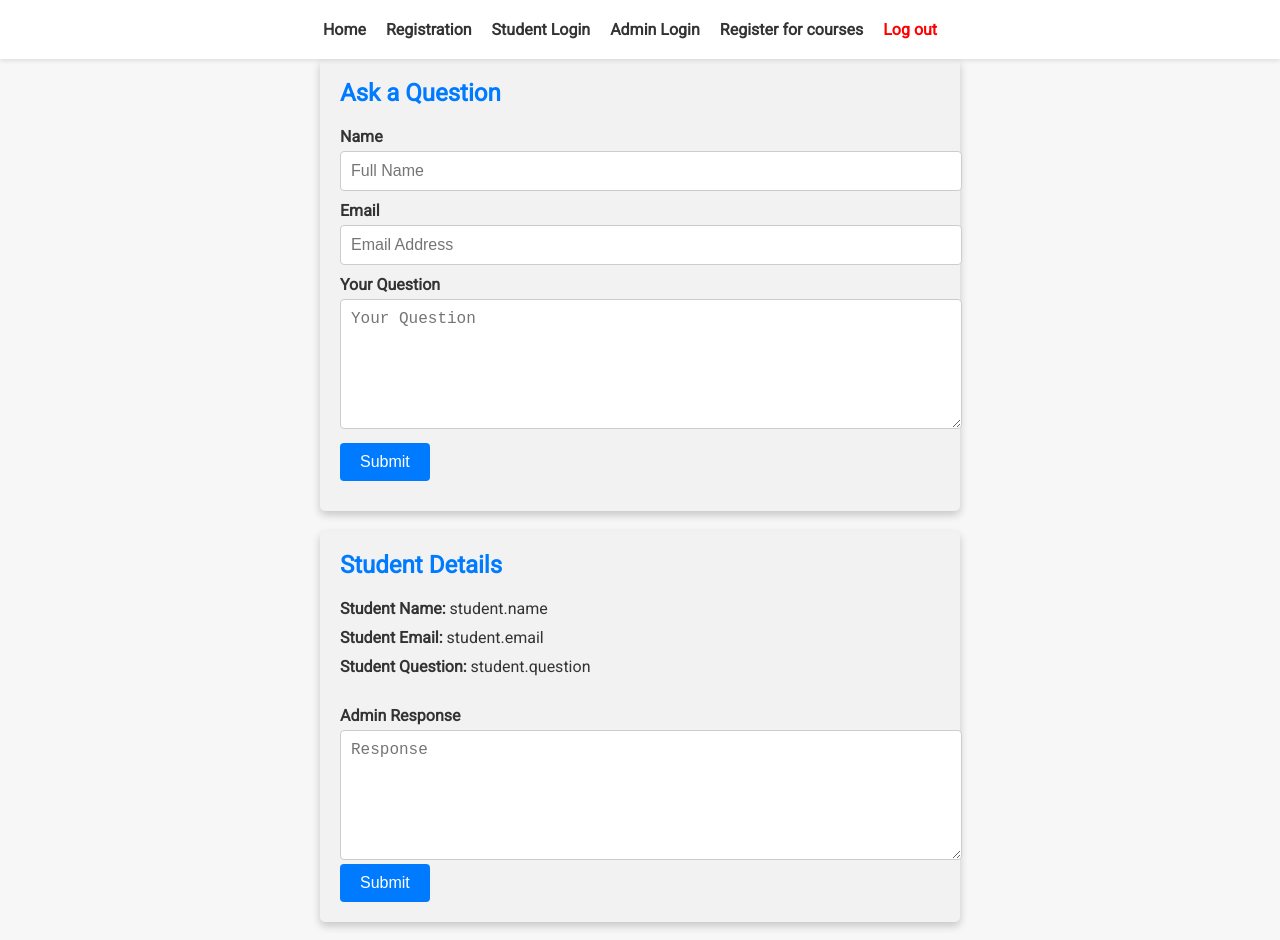
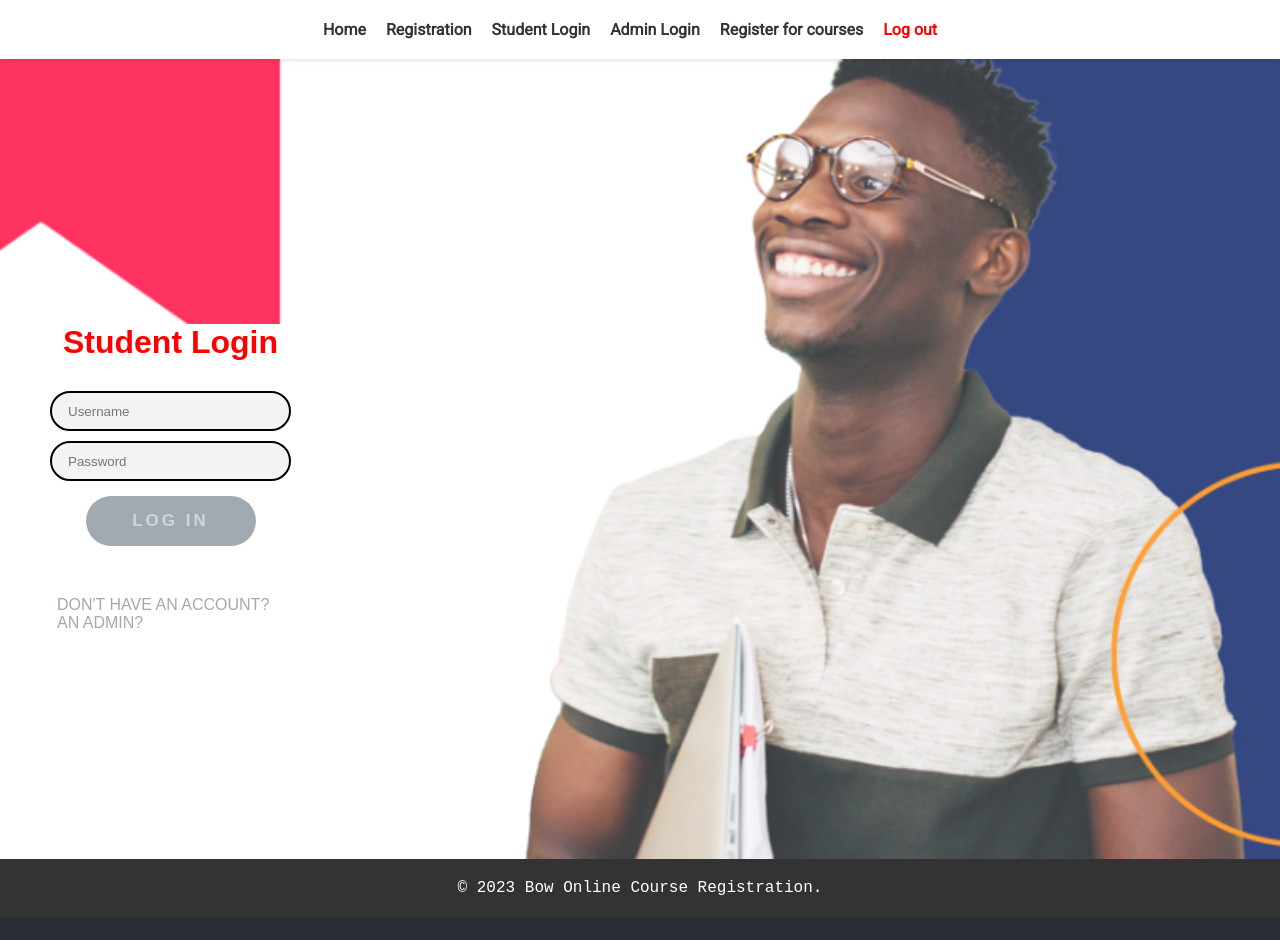
Before and after one commit to JoannaA21/course_registration_system, a React (Create React App) app in the folder a1/: page /login in a window 1280 px wide. Shown: the top 940 px of the page. After the commit the page ends 917 px from the top, so only its background shows below. Built offline with nearby package versions, Linux system fonts and the light colour scheme; a web font is replaced by a local one.

Commit message:
-Combined Forms of both student and admin in ContactForm.js

```diff
--- a/a1/src/components/Admin.js
+++ b/a1/src/components/Admin.js
@@ -4,6 +4,7 @@ import SearchCourse from "./SearchCourse"
 import { useState } from "react"
 import "../css/admin.css"
 import {CourseList} from './adminData'
+import ContactForm from "./ContactForm"
 
 export const Admin = () => {
     const token = JSON.parse(localStorage.getItem('loggedIn'))
@@ -119,6 +120,10 @@ const handleSubmit = (e) => {
                     justifyContent: 'center',
                     margin: '4rem'}}>There are no available Courses</p>
             )}
+
+            <ContactForm>
+
+            </ContactForm>
         </div>
     )
 }
--- a/a1/src/components/ContactForm.js
+++ b/a1/src/components/ContactForm.js
@@ -1,5 +1,9 @@
 export const ContactForm = () => {
-    return (
+
+    const user = JSON.parse(localStorage.getItem('loggedIn'));
+
+    {if (user.role == "addfdsmin"){
+        return (
             <div class="containerForContact">
                 <form class="ContactFormStudent">
                     <h2 class="FormTitle">Ask a Question</h2>
@@ -43,4 +47,38 @@ export const ContactForm = () => {
                 </form>
             </div>
     )
+    }else if(user.role == "admin"){
+        return (
+            <div class="containerForAdmin">
+                <div class="admin-content">
+                    <h2 class="FormTitle">Student Details</h2>
+                    <div class="student-details">
+                        <p><span class="ContactFormLabel">Student Name: </span>student.name</p>
+                        <p><span class="ContactFormLabel">Student Email: </span>student.email</p>
+                        <p><span class="ContactFormLabel">Student Question: </span>student.question</p>
+                </div>
+                <form class="AdminForm">
+                    <div class="form-row">
+                        <label for="adminAnswer" class="ContactFormLabel">Admin Response</label>
+                        <textarea
+                            id="adminAnswer"
+                            name="adminAnswer"
+                            cols="50"
+                            rows="6"
+                            placeholder="Response"
+                        ></textarea>
+                    </div>
+                    <div class="form-row">
+                        <button type="submit" class="SubmitButtonAdmin">Submit</button>
+                    </div>
+                </form>
+                </div>
+            </div>
+        )
+    }
+    }
+
 }
+
+
+export default ContactForm;
--- a/a1/src/components/ContactFormAdmin.js
+++ b/a1/src/components/ContactFormAdmin.js
@@ -1,31 +1,34 @@
-const ContactFormAdmin = () => {
-    return (
-        <div class="containerForAdmin">
-            <div class="admin-content">
-                <h2 class="FormTitle">Student Details</h2>
-                <div class="student-details">
-                    <p><span class="ContactFormLabel">Student Name: </span>student.name</p>
-                    <p><span class="ContactFormLabel">Student Email: </span>student.email</p>
-                    <p><span class="ContactFormLabel">Student Question: </span>student.question</p>
-            </div>
-            <form class="AdminForm">
-                <div class="form-row">
-                    <label for="adminAnswer" class="ContactFormLabel">Admin Response</label>
-                    <textarea
-                        id="adminAnswer"
-                        name="adminAnswer"
-                        cols="50"
-                        rows="6"
-                        placeholder="Response"
-                    ></textarea>
-                </div>
-                <div class="form-row">
-                    <button type="submit" class="SubmitButtonAdmin">Submit</button>
-                </div>
-            </form>
-            </div>
-        </div>
-    )
-}
+// const ContactFormAdmin = () => {
+//     return (
+//         <div class="containerForAdmin">
+//             <div class="admin-content">
+//                 <h2 class="FormTitle">Student Details</h2>
+//                 <div class="student-details">
+//                     <p><span class="ContactFormLabel">Student Name: </span>student.name</p>
+//                     <p><span class="ContactFormLabel">Student Email: </span>student.email</p>
+//                     <p><span class="ContactFormLabel">Student Question: </span>student.question</p>
+//             </div>
+//             <form class="AdminForm">
+//                 <div class="form-row">
+//                     <label for="adminAnswer" class="ContactFormLabel">Admin Response</label>
+//                     <textarea
+//                         id="adminAnswer"
+//                         name="adminAnswer"
+//                         cols="50"
+//                         rows="6"
+//                         placeholder="Response"
+//                     ></textarea>
+//                 </div>
+//                 <div class="form-row">
+//                     <button type="submit" class="SubmitButtonAdmin">Submit</button>
+//                 </div>
+//             </form>
+//             </div>
+//         </div>
+//     )
+// }
 
-export default ContactFormAdmin
+// export default ContactFormAdmin
+
+
+//ADDED ON THE CONTACTFOMR.JS
--- a/a1/src/components/Login.js
+++ b/a1/src/components/Login.js
@@ -5,7 +5,7 @@ import '../css/contactFormAdmin.css'; ///For Viewing Only (To be deleted)
 import '../css/contactForm.css'; ///For Viewing Only (To be deleted)
 import { AdminUsers, CourseList } from './adminData';
 import ContactFormAdmin from "./ContactFormAdmin";
-import { ContactForm } from "./ContactForm";
+import ContactForm from "./ContactForm";
 
 export const Login = () => {
     //student
@@ -101,8 +101,8 @@ export const Login = () => {
         return (
             <>
             {/* For Viewing Only To be Deleted */}
-            <ContactForm></ContactForm>
-            <ContactFormAdmin></ContactFormAdmin>
+            {/* <ContactForm></ContactForm>  */}
+            {/* <ContactFormAdmin></ContactFormAdmin> */}
              {/* For Viewing Only To be Deleted*/}
                 <div className="Login">
                     <form>
--- a/a1/src/components/Student.js
+++ b/a1/src/components/Student.js
@@ -2,6 +2,7 @@ import { useState, useEffect } from "react";
 import { CourseList } from "./adminData";
 import Course from "./Course";
 import SearchCourse from './SearchCourse';
+import ContactForm from "./ContactForm";
 
 //Student search courses (list of courses available)
 export const StudentRegisterCourse = () => {
@@ -76,6 +77,8 @@ export const StudentRegisterCourse = () => {
                 handleDelete={""}
                 handleRegister={handleRegister}
             />
+
+            <ContactForm></ContactForm>
         </>
     );
 };
```
